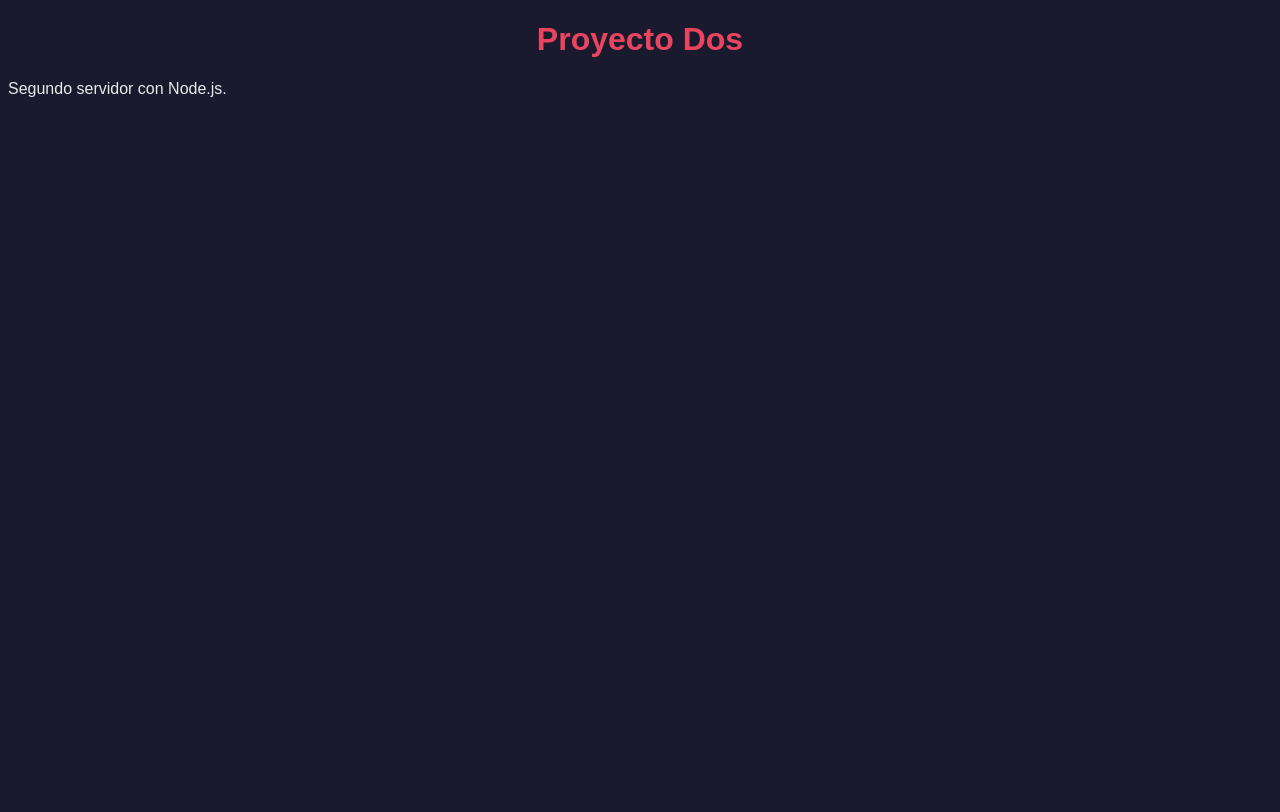
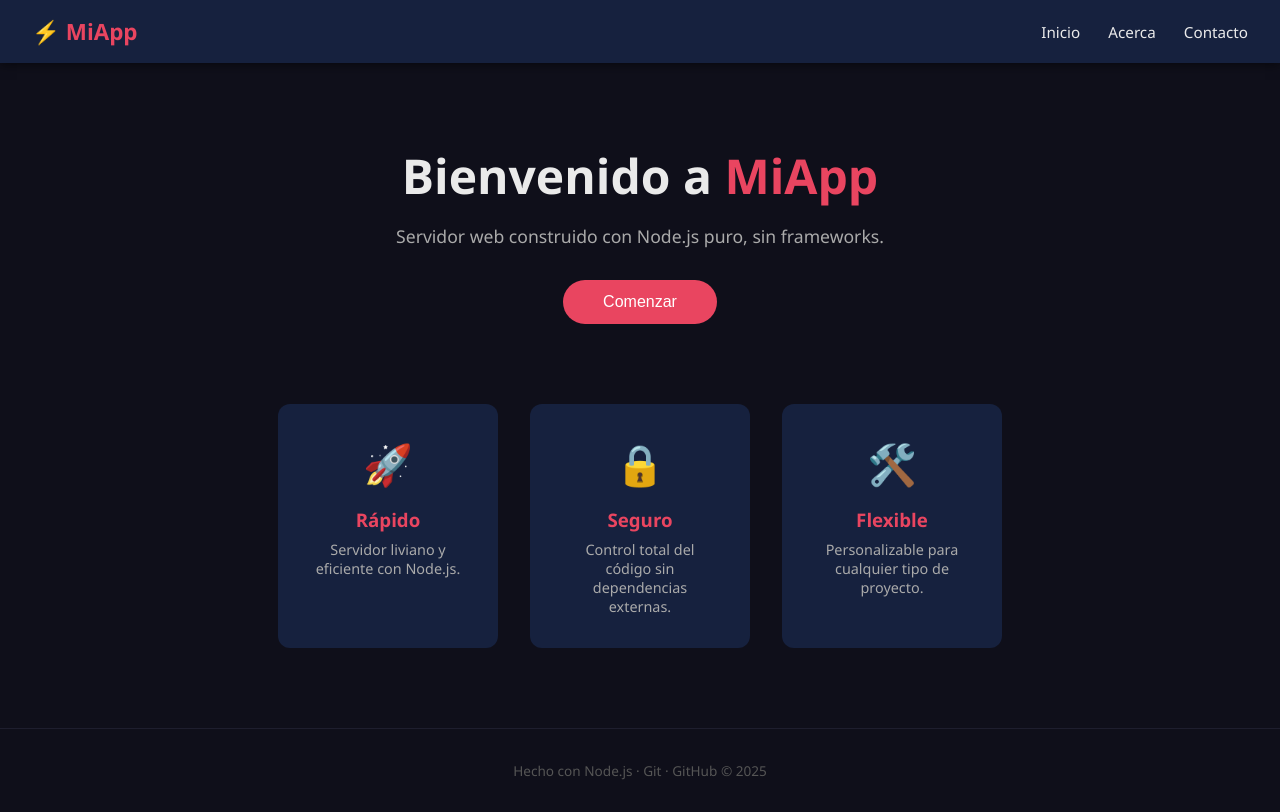
Before and after one commit to Romario2003A/mi-proyecto-dos, a website: page index.html in a window 1280 px wide. Drawn offline with Linux system fonts and the light colour scheme.

Commit message:
Interfaz mejorada

```diff
--- a/index.html
+++ b/index.html
@@ -7,8 +7,47 @@
     <link rel="stylesheet" href="style.css">
 </head>
 <body>
-    <h1>Proyecto Dos</h1>
-    <p>Segundo servidor con Node.js.</p>
+    <div class="navbar">
+        <span class="logo">⚡ MiApp</span>
+        <nav>
+            <a href="#">Inicio</a>
+            <a href="#">Acerca</a>
+            <a href="#">Contacto</a>
+        </nav>
+    </div>
+
+    <div class="hero">
+        <h1>Bienvenido a <span>MiApp</span></h1>
+        <p>Servidor web construido con Node.js puro, sin frameworks.</p>
+        <button onclick="mostrarMensaje()">Comenzar</button>
+    </div>
+
+    <div class="cards">
+        <div class="card">
+            <div class="icon">🚀</div>
+            <h3>Rápido</h3>
+            <p>Servidor liviano y eficiente con Node.js.</p>
+        </div>
+        <div class="card">
+            <div class="icon">🔒</div>
+            <h3>Seguro</h3>
+            <p>Control total del código sin dependencias externas.</p>
+        </div>
+        <div class="card">
+            <div class="icon">🛠️</div>
+            <h3>Flexible</h3>
+            <p>Personalizable para cualquier tipo de proyecto.</p>
+        </div>
+    </div>
+
+    <div id="mensaje" class="mensaje oculto">
+        ✅ ¡Servidor funcionando correctamente!
+    </div>
+
+    <footer>
+        <p>Hecho con Node.js · Git · GitHub &copy; 2025</p>
+    </footer>
+
     <script src="script.js"></script>
 </body>
 </html>
--- a/style.css
+++ b/style.css
@@ -1,9 +1,141 @@
+* {
+    margin: 0;
+    padding: 0;
+    box-sizing: border-box;
+}
+
 body {
-    font-family: Arial, sans-serif;
-    background-color: #1a1a2e;
+    font-family: 'Segoe UI', sans-serif;
+    background-color: #0f0f1a;
     color: #eaeaea;
 }
-h1 {
-    text-align: center;
+
+/* NAVBAR */
+.navbar {
+    display: flex;
+    justify-content: space-between;
+    align-items: center;
+    padding: 1rem 2rem;
+    background-color: #16213e;
+    box-shadow: 0 2px 10px rgba(0,0,0,0.5);
+}
+
+.logo {
+    font-size: 1.4rem;
+    font-weight: bold;
     color: #e94560;
 }
+
+nav a {
+    color: #eaeaea;
+    text-decoration: none;
+    margin-left: 1.5rem;
+    font-size: 0.95rem;
+    transition: color 0.3s;
+}
+
+nav a:hover {
+    color: #e94560;
+}
+
+/* HERO */
+.hero {
+    text-align: center;
+    padding: 5rem 2rem 3rem;
+}
+
+.hero h1 {
+    font-size: 3rem;
+    margin-bottom: 1rem;
+}
+
+.hero h1 span {
+    color: #e94560;
+}
+
+.hero p {
+    font-size: 1.1rem;
+    color: #aaaaaa;
+    margin-bottom: 2rem;
+}
+
+.hero button {
+    padding: 0.8rem 2.5rem;
+    background-color: #e94560;
+    color: white;
+    border: none;
+    border-radius: 30px;
+    font-size: 1rem;
+    cursor: pointer;
+    transition: background 0.3s, transform 0.2s;
+}
+
+.hero button:hover {
+    background-color: #c73652;
+    transform: scale(1.05);
+}
+
+/* CARDS */
+.cards {
+    display: flex;
+    justify-content: center;
+    gap: 2rem;
+    padding: 2rem;
+    flex-wrap: wrap;
+}
+
+.card {
+    background-color: #16213e;
+    border-radius: 12px;
+    padding: 2rem;
+    width: 220px;
+    text-align: center;
+    transition: transform 0.3s, box-shadow 0.3s;
+}
+
+.card:hover {
+    transform: translateY(-8px);
+    box-shadow: 0 8px 25px rgba(233, 69, 96, 0.3);
+}
+
+.icon {
+    font-size: 2.5rem;
+    margin-bottom: 1rem;
+}
+
+.card h3 {
+    margin-bottom: 0.5rem;
+    color: #e94560;
+}
+
+.card p {
+    font-size: 0.9rem;
+    color: #aaaaaa;
+}
+
+/* MENSAJE */
+.mensaje {
+    text-align: center;
+    margin: 1rem auto;
+    padding: 1rem 2rem;
+    background-color: #1a3a2a;
+    border: 1px solid #4CAF50;
+    border-radius: 8px;
+    color: #4CAF50;
+    width: fit-content;
+    font-size: 1rem;
+}
+
+.oculto {
+    display: none;
+}
+
+/* FOOTER */
+footer {
+    text-align: center;
+    padding: 2rem;
+    margin-top: 3rem;
+    color: #555;
+    font-size: 0.85rem;
+    border-top: 1px solid #1e1e2e;
+}
```
Also changed, not shown: server.js (+8 -29 lines).
